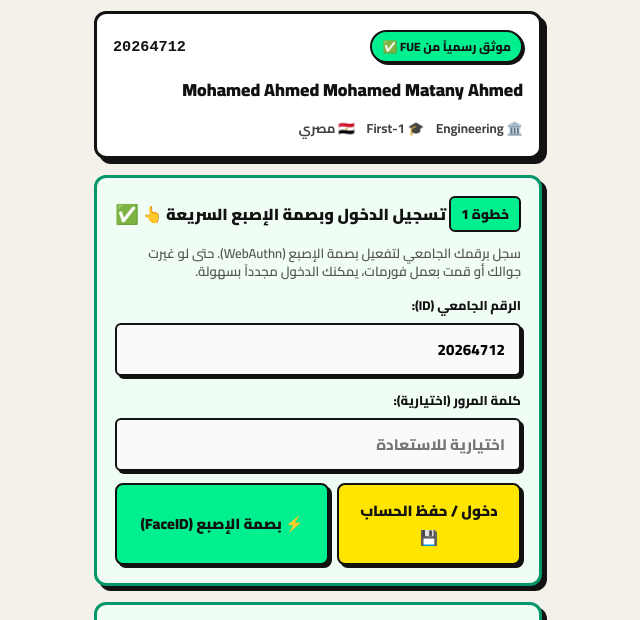
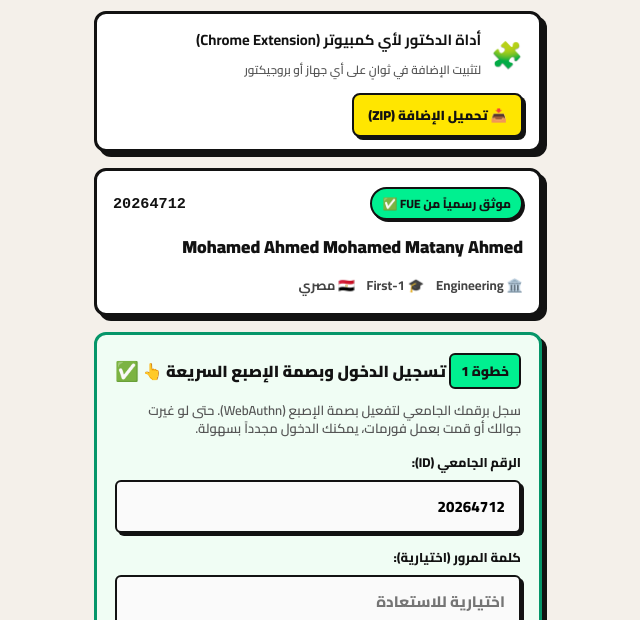
Before and after one commit to MohamedFC2A/AVQT, a browser extension: page client/index.html in a window 1280 px wide. Shown: the part 104-724 px from the top of the page, without its empty margins (322-962 px from the left). Drawn offline with Linux system fonts and the light colour scheme; files whose address does not match are found by name.

Commit message:
feat: add one-click extension download button on web portal

```diff
--- a/client/index.html
+++ b/client/index.html
@@ -21,6 +21,22 @@
       </div>
       <div class="fue-pill">FUE 2026</div>
     </header>
+
+    <!-- Chrome Extension Download Banner for Any PC -->
+    <div class="step-card" style="padding: 12px 16px; background: #FFF; border-color: #121212;">
+      <div style="display: flex; justify-content: space-between; align-items: center; gap: 10px; flex-wrap: wrap;">
+        <div style="display: flex; align-items: center; gap: 10px;">
+          <span style="font-size: 1.6rem;">🧩</span>
+          <div>
+            <strong style="font-size: 0.92rem; display: block;">أداة الدكتور لأي كمبيوتر (Chrome Extension)</strong>
+            <span style="font-size: 0.74rem; color: #555;">لتثبيت الإضافة في ثوانٍ على أي جهاز أو بروجيكتور</span>
+          </div>
+        </div>
+        <a href="/AVQR-Extension.zip" download="AVQR-Extension.zip" class="brutal-btn btn-yellow" style="text-decoration: none; padding: 8px 14px; font-size: 0.82rem;">
+          📥 تحميل الإضافة (ZIP)
+        </a>
+      </div>
+    </div>
 
     <!-- Student Verified Profile Card (Always visible once verified) -->
     <section id="studentProfileCard" class="student-profile-card">
```
Also changed, not shown: public/index.html (+16 -0 lines), 1 other file.
